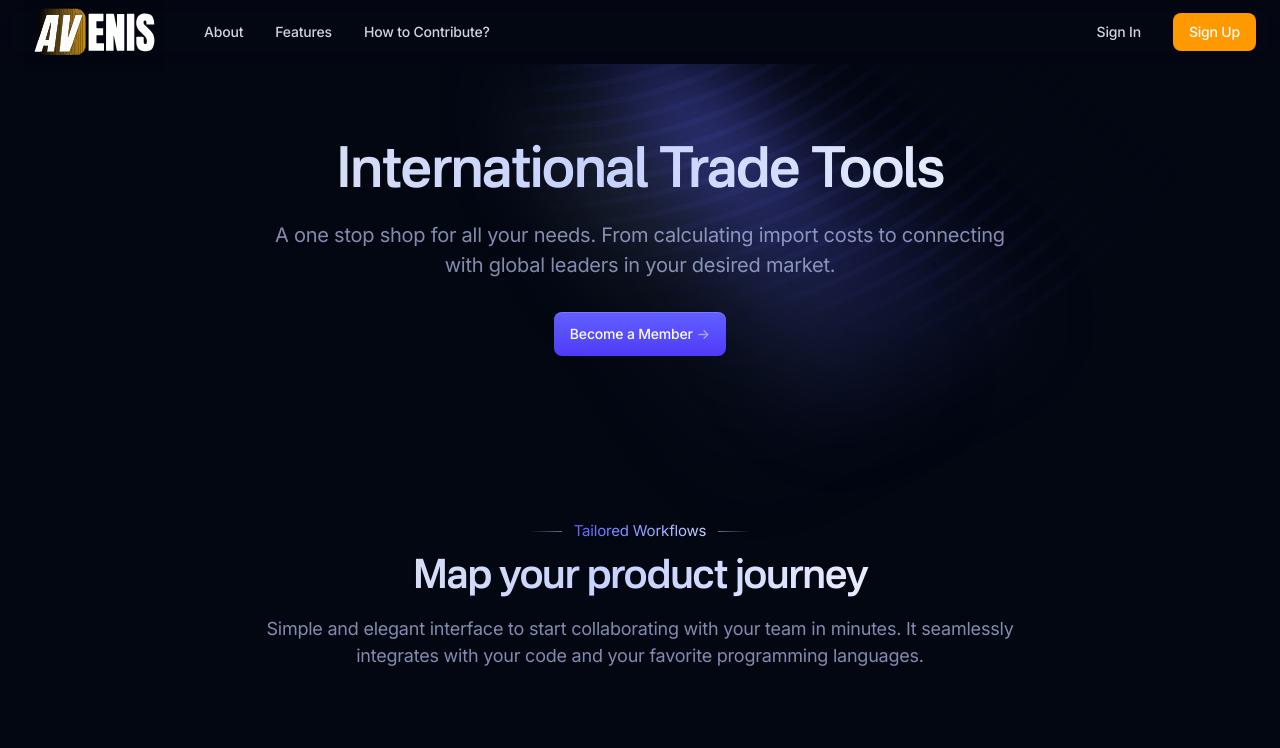
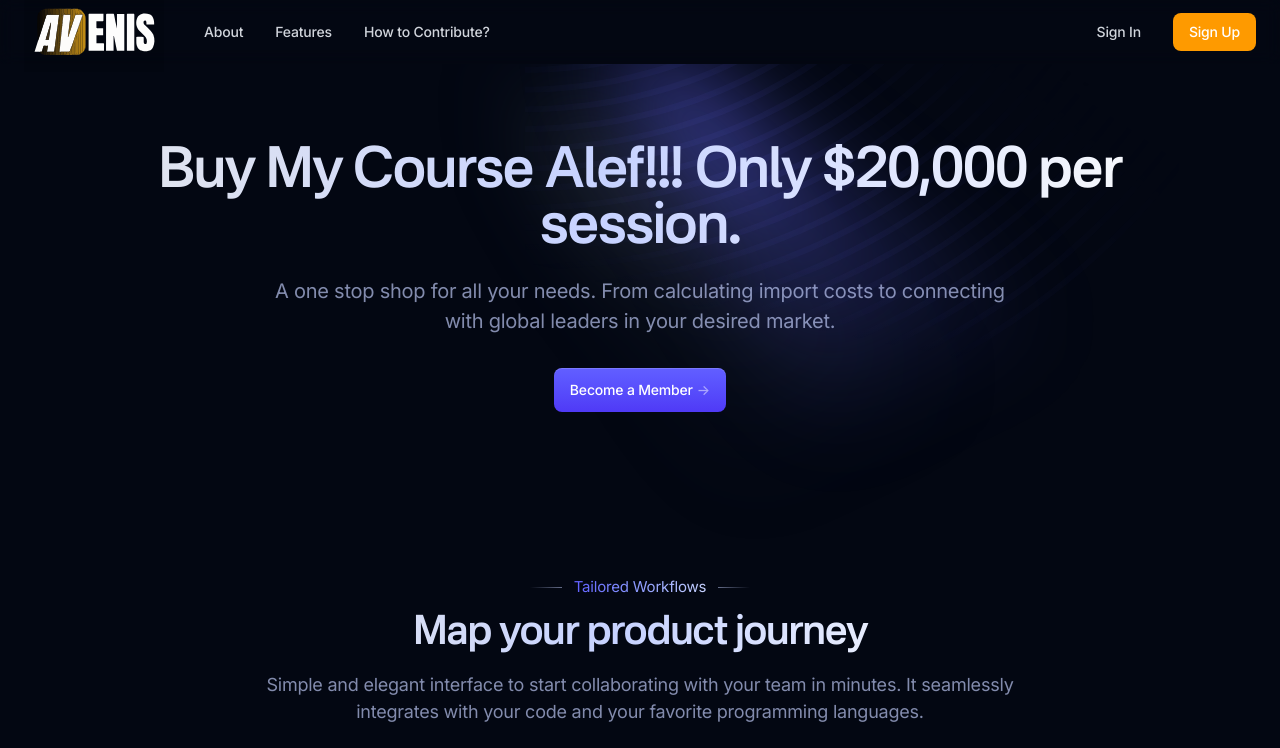
Before and after one commit to Eyuelwoldeh/TradeSphere-Front-end-tsx, a Next.js app: page / in a window 1280 px wide. Shown: the top 748 px of the page. Built offline with nearby package versions, Linux system fonts and the light colour scheme.

Commit message:
New Build

```diff
--- a/components/hero-home.tsx
+++ b/components/hero-home.tsx
@@ -12,7 +12,7 @@ export default function HeroHome() {
               className="animate-[gradient_6s_linear_infinite] bg-[linear-gradient(to_right,var(--color-gray-200),var(--color-indigo-200),var(--color-gray-50),var(--color-indigo-300),var(--color-gray-200))] bg-[length:200%_auto] bg-clip-text pb-5 font-nacelle text-4xl font-semibold text-transparent md:text-5xl"
               data-aos="fade-up"
             >
-              International Trade Tools
+              Buy My Course Alef!!! Only $20,000 per session.
             </h1>
             <div className="mx-auto max-w-3xl">
               <p
```
